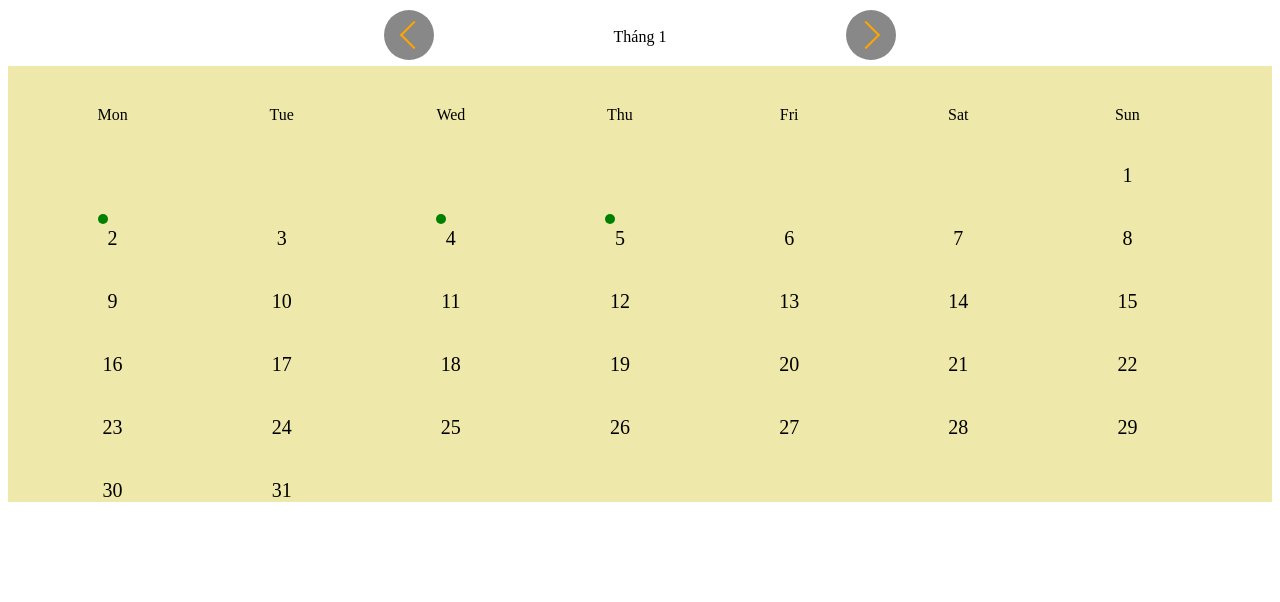
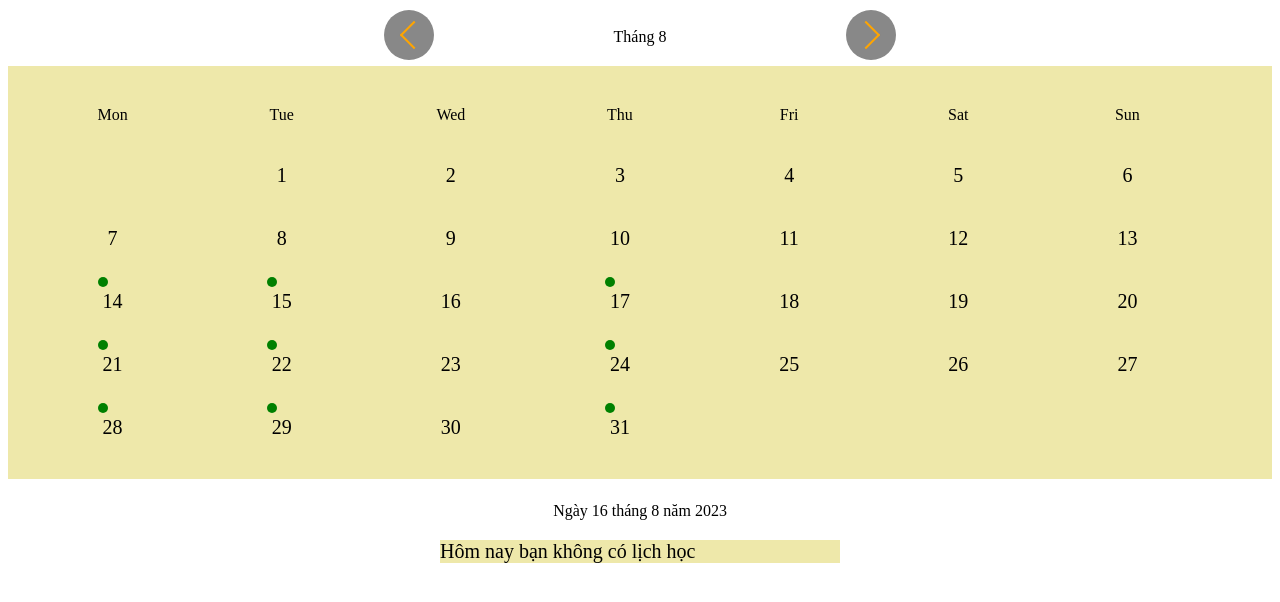
Before and after one commit to nguyentan2003/project-TKB, a plain HTML site: page index.html in a window 1280 px wide. Shown: the top 602 px of the page. Drawn offline with Linux system fonts and the light colour scheme.

Commit message:
fixed current day

```diff
--- a/main.js
+++ b/main.js
@@ -239,6 +239,13 @@ const $$ = document.querySelectorAll.bind(document);
 const main = $(".main");
 const items = $(".notification__items");
 const notificationDate = $(".notification__date");
+d = new Date();
+let currentDay = d.getDate();
+let currentMonth = d.getMonth() + 1;
+let currentYear = d.getFullYear();
+console.log(currentDay);
+console.log(currentMonth);
+console.log(currentYear);
 //
 let star = 1;
 let end = 12;
@@ -493,8 +500,22 @@ function xuatData(month, day) {
     });
     return bien;
 }
-let viTri = 0;
+// set Current Active
+notificationDate.innerText = `Ngày ${currentDay} tháng ${currentMonth} năm ${currentYear}`;
+if (xuatData(currentMonth, currentDay) == false) {
+    let notificationItem = document.createElement("div");
+    notificationItem.classList.add("notification__item");
+    notificationItem.innerHTML = `Hôm nay bạn không có lịch học`;
+    notificationItem.style.fontSize = "20px";
+    items.appendChild(notificationItem);
+}
+let viTri = currentMonth - 1;
 let containerElements = $$(".container");
+// set active thời gian thực
+for (i of containerElements) {
+    i.style.transform = `translateX(calc(${currentMonth - 1} * (-100%)))`;
+}
+
 $(".icon-forward-back").onclick = function () {
     viTri--;
     if (viTri == -1) viTri = 11;
--- a/styles.css
+++ b/styles.css
@@ -1,5 +1,8 @@
 * {
     box-sizing: border-box;
+}
+body {
+    height: 3000px;
 }
 :root {
     --width: calc((100% - 40px) / 7);
@@ -12,7 +15,7 @@
     width: 100%;
     flex-shrink: 0;
     margin-bottom: -40px;
-    /* transform: translateX(calc(1 * (-100%))); */
+    /* transform: translateX(calc(7 * (-100%))); */
 }
 .month {
     text-align: center;
@@ -38,6 +41,10 @@
     cursor: pointer;
     position: relative;
     font-size: 20px;
+}
+.item-day.active {
+    background-color: #999;
+    border-radius: 999px;
 }
 .item-day.tick::after {
     content: "";
```
